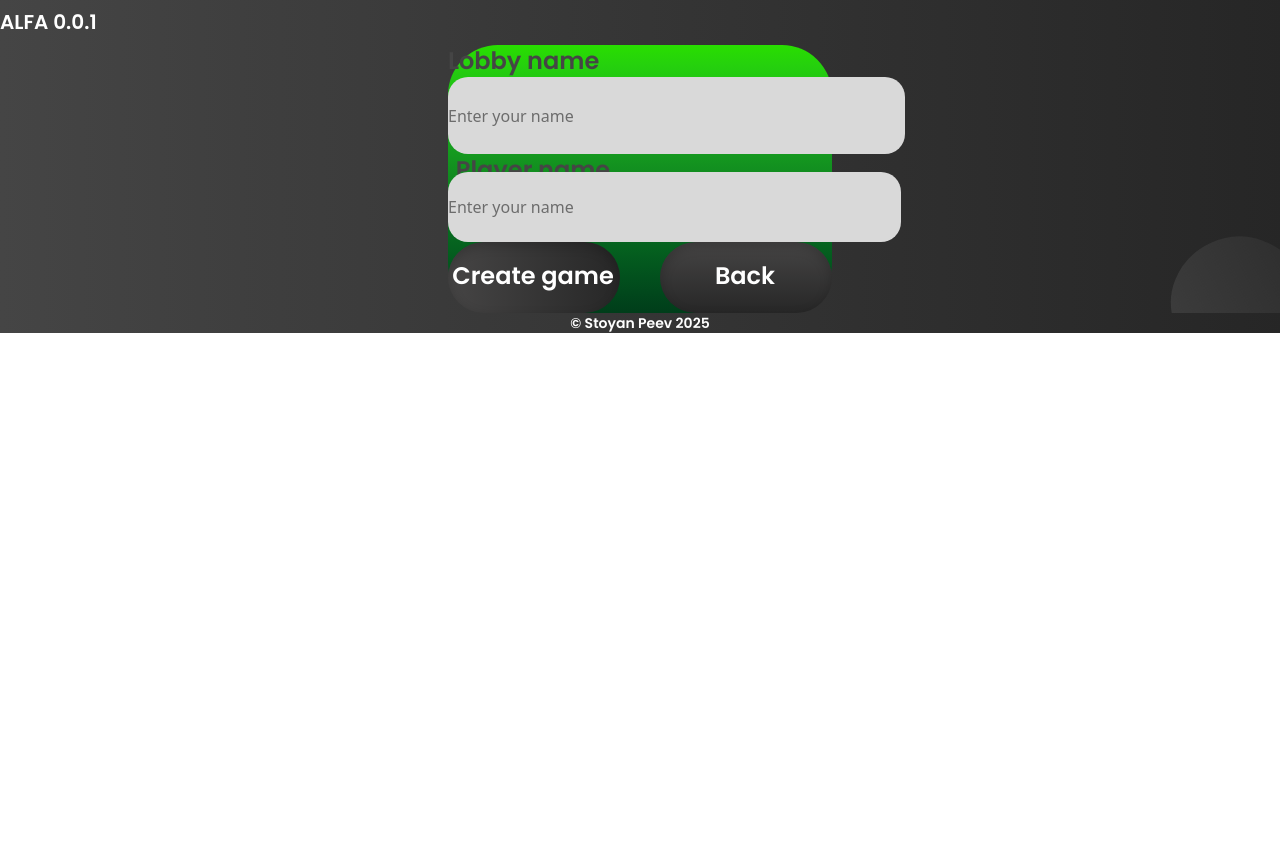
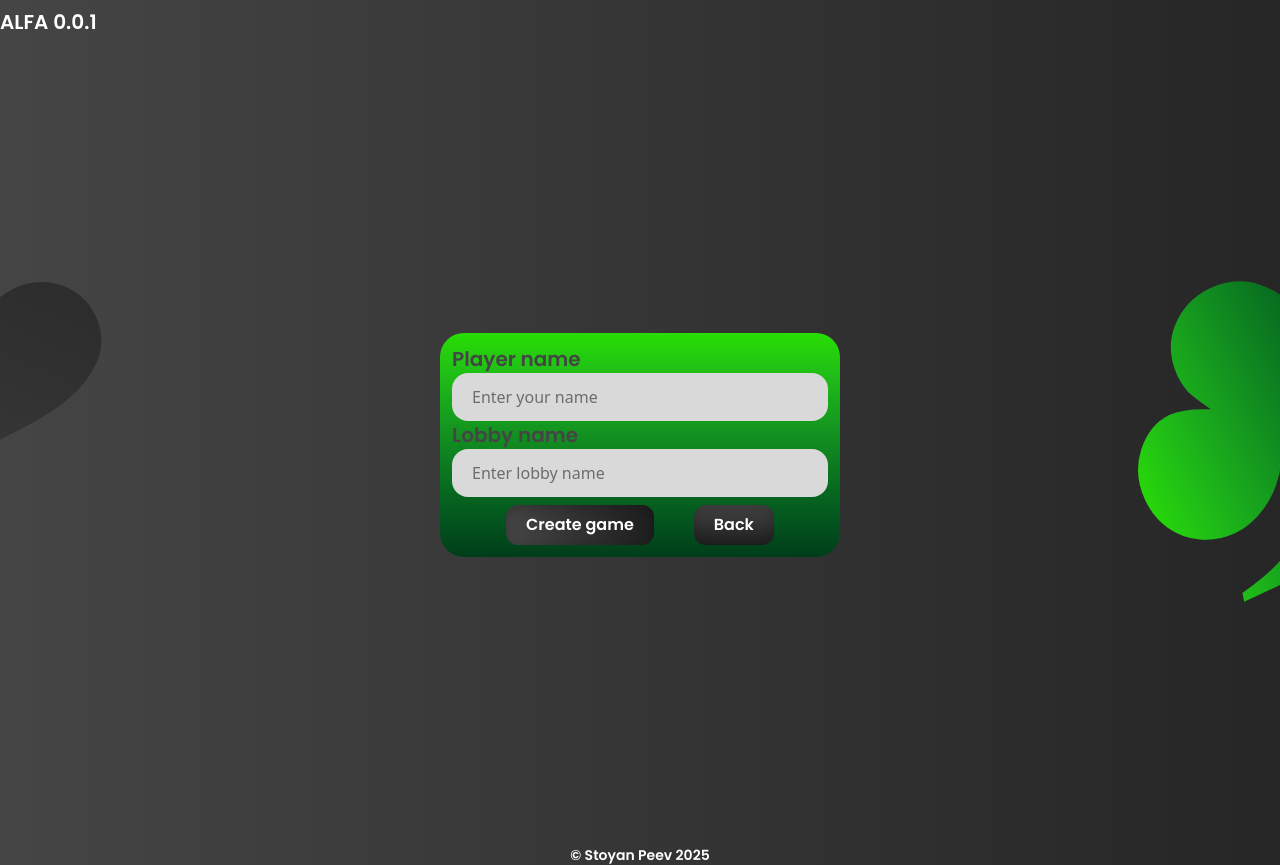
Before and after one commit to sspeev/BeloteEngineFE, a React (Vite) app: page / in a window 1280 px wide. Both pictures are taken after a click on the button "Create game". Before the commit the page ends 800 px from the top, so only its background shows below. Built offline with nearby package versions, Linux system fonts and the light colour scheme.

Commit message:
feat: Refactor CreateForm and GameLobby components for improved functionality and styling

```diff
--- a/src/components/CreateForm.jsx
+++ b/src/components/CreateForm.jsx
@@ -1,4 +1,3 @@
-import React from 'react';
 import { useGame } from '../context/gameContext';
 
 export default function CreateForm({
@@ -14,29 +13,30 @@ export default function CreateForm({
     } = useGame();
     return (
         <section className="create-container
-        w-full h-full relative flex flex-col items-center justify-center">
-            <form className="w-sm h-1/2 flex flex-col bg-gradient-to-b from-secondary-light to-secondary-dark rounded-[50px]">
+        flex flex-col items-center justify-center h-screen">
+            <form onSubmit={handleCreateLobby} className="w-[200px] lg:w-[400px] p-3 flex flex-col bg-gradient-to-b from-secondary-light to-secondary-dark rounded-3xl">
 
-                <label className=" justify-start text-primary-light text-2xl font-semibold font-['Poppins']">Lobby name</label>
-                <input className="w-[457px] h-[77px] bg-[#d9d9d9] rounded-[20px]"
+                <label className="text-primary-light text-xl font-semibold font-default">Player name</label>
+                <input className="pl-3 pr-3 pt-1 pb-1 lg:pl-5 lg:pr-5 lg:pt-3 lg:pb-3 bg-dirty-white rounded-2xl"
                     type="text"
                     placeholder="Enter your name"
                     value={playerName}
                     onChange={(e) => setPlayerName(e.target.value)}
                     required />
 
-                <label className="w-[170px] h-[18px] text-center justify-start text-primary-light text-2xl font-semibold font-['Poppins']">Player name</label>
-                <input className="w-[453px] h-[70px] bg-[#d9d9d9] rounded-[20px]"
+                <label className="text-primary-light text-xl font-semibold font-default">Lobby name</label>
+                <input className="pl-3 pr-3 pt-1 pb-1 lg:pl-5 lg:pr-5 lg:pt-3 lg:pb-3 bg-dirty-white rounded-2xl"
                     type="text"
-                    placeholder="Enter your name" value={lobbyName}
+                    placeholder="Enter lobby name" value={lobbyName}
                     onChange={(e) => setLobbyName(e.target.value)} />
 
-                <section className="button-wrapper flex flex-row gap-10">
-                    <button className="w-[203px] h-[71px] bg-gradient-to-l from-[#272727] to-[#464545] rounded-[40px] shadow-[inset_0px_4px_12px_0px_rgba(0,0,0,0.20)]">
-                        <p className="w-[170px] h-9 text-center justify-start text-white text-2xl font-semibold font-['Poppins']">Create game</p>
+                <section className="button-wrapper flex flex-row justify-center gap-10 mt-2">
+                    <button type="submit" disabled={loading} className="pt-1 pb-1 pr-3 pl-3 lg:pt-2 lg:pb-2 lg:pl-5 lg:pr-5 cursor-pointer bg-gradient-to-l from-primary-dark to-primary-light rounded-xl shadow-[inset_0px_4px_12px_0px_rgba(0,0,0,0.20)]">
+                        <p className="text-white text-md font-semibold font-default">Create game</p>
                     </button>
-                    <button className="w-[203px] h-[71px] bg-gradient-to-b from-[#464545] to-[#272727] rounded-[40px] shadow-[inset_0px_4px_12px_0px_rgba(0,0,0,0.20)]">
-                        <p className="w-[170px] h-9 text-center justify-start text-white text-2xl font-semibold font-['Poppins']">Back<br /></p>
+                    <button onClick={() => setView('main')}
+                    className="pt-1 pb-1 pr-3 pl-3 lg:pt-2 lg:pb-2 lg:pl-5 lg:pr-5 cursor-pointer bg-gradient-to-b from-primary-light to-primary-dark rounded-xl shadow-[inset_0px_4px_12px_0px_rgba(0,0,0,0.20)]">
+                        <p className="text-white text-md font-semibold font-default">Back</p>
                     </button>
                 </section>
             </form>
--- a/src/components/GameLobby.jsx
+++ b/src/components/GameLobby.jsx
@@ -77,7 +77,14 @@ const GameLobby = ({ setHasJoinedLobby }) => {
         //     Back
         //   </button>
         // </div>
-        <CreateForm />
+        <CreateForm
+          handleCreateLobby={handleCreateLobby}
+          playerName={playerName}
+          setPlayerName={setPlayerName}
+          lobbyName={lobbyName}
+          setLobbyName={setLobbyName}
+          setView={setView}
+        />
       )}
 
       {view === 'join' && (
@@ -128,8 +135,8 @@ const GameLobby = ({ setHasJoinedLobby }) => {
           </button>
         </div>
       )}
-      <div className="hearts text-[500px] rotate-[25deg] bottom-1/5 -left-1 absolute bg-gradient-to-b from-[#003d1a] to-[#29de00] bg-clip-text text-transparent origin-top-left ">♥</div>
-      <div className="spades text-[500px] -rotate-[25deg] top-1/12 right-1 absolute origin-top-left bg-gradient-to-l from-neutral-800 to-[#454545] bg-clip-text text-transparent">♣</div>
+      <div className="hearts text-[200px] lg:text-[500px] rotate-[25deg] bottom-1/5 -left-1 absolute bg-gradient-to-b from-primary-dark to-primary-light bg-clip-text text-transparent origin-top-left ">♥</div>
+      <div className="spades text-[200px] lg:text-[500px] -rotate-[25deg] top-1/12 right-1 absolute origin-top-left bg-gradient-to-l from-secondary-dark to-secondary-light bg-clip-text text-transparent">♣</div>
     </div>
   );
 }
--- a/src/components/Welcome.jsx
+++ b/src/components/Welcome.jsx
@@ -8,25 +8,25 @@ export default function Welcome({setView}) {
         ">
             <section className="flex flex-col gap-2 p-10 w-full text-center justify-start">
                 <section>
-                    <h1 className="main-heading text-[75px] text-white font-semibold font-['Poppins']">
+                    <h1 className="main-heading text-[75px] text-white font-semibold font-default">
                         Play <span className="inline-block bg-gradient-to-b from-secondary-dark to-secondary-light bg-clip-text text-transparent
-                    text-[75px] font-semibold font-['Poppins']"> Belote </span> online
+                    text-[75px] font-semibold font-default"> Belote </span> online
                     </h1>
-                    <h1 className="main-heading text-[75px] text-white font-semibold font-['Poppins']"> free with friends</h1>
+                    <h1 className="main-heading text-[75px] text-white font-semibold font-default"> free with friends</h1>
                 </section>
                 <section className="buttons-section w-full flex flex-row items-center justify-center gap-10">
-                    <button onClick={() => setView('create')} className="cursor-pointer p-4 bg-gradient-to-bl from-secondary-light to-secondary-dark rounded-[40px] shadow-[0px_4px_12px_0px_rgba(0,0,0,0.20)]">
-                        <p className="text-center text-white text-2xl font-semibold font-['Poppins']">Create game</p>
+                    <button onClick={() => setView('create')} className="cursor-pointer p-4 bg-gradient-to-bl from-secondary-light to-secondary-dark rounded-[40px] shadow-default">
+                        <p className="text-center text-white text-2xl font-semibold font-default">Create game</p>
                     </button>
-                    <button onClick={() => setView('join')} className="cursor-pointer p-4 pl-10 pr-10 bg-gradient-to-b from-secondary-light/90 to-secondary-dark rounded-[40px] shadow-[0px_4px_12px_0px_rgba(0,0,0,0.20)]">
-                        <p className="text-center text-white text-2xl font-semibold font-['Poppins']">Join game</p>
+                    <button onClick={() => setView('join')} className="cursor-pointer p-4 pl-10 pr-10 bg-gradient-to-b from-secondary-light/90 to-secondary-dark rounded-[40px] shadow-default">
+                        <p className="text-center text-white text-2xl font-semibold font-default">Join game</p>
                     </button>
                 </section>
             </section>
 
             <section className="green-container flex flex-row gap-10
-            w-full h-full bg-gradient-to-br from-secondary-light to-secondary-dark shadow-[4px_0px_5px_0px_rgba(255,0,0,0.25)] p-20">
-                <p className="text-center justify-center text-white text-[41px] font-semibold font-['Poppins'] leading-[45px]">
+            w-full h-full bg-gradient-to-br from-secondary-light to-secondary-dark p-20">
+                <p className="text-center justify-center text-white text-[41px] font-semibold font-default leading-[45px]">
                     Az shte sum konkurentsiq na Belot.bg. Ako ne vi se davat pari i vi se
                     tsuka s priqteli ste na pravilnoto mqsto! Are mazna i priqtna igra!
                 </p>
--- a/src/index.css
+++ b/src/index.css
@@ -5,7 +5,11 @@
 @theme {
     --color-primary-light: #454545;
     --color-primary-dark: #1E1E1E;
-
     --color-secondary-light: #29de00;
     --color-secondary-dark: #003d1a;
+    --color-dirty-white: #d9d9d9;
+
+    --font-default: 'Poppins', sans-serif;
+
+    --shadow-default: 0px 4px 12px 0px rgba(0,0,0,0.20);
 }
```
